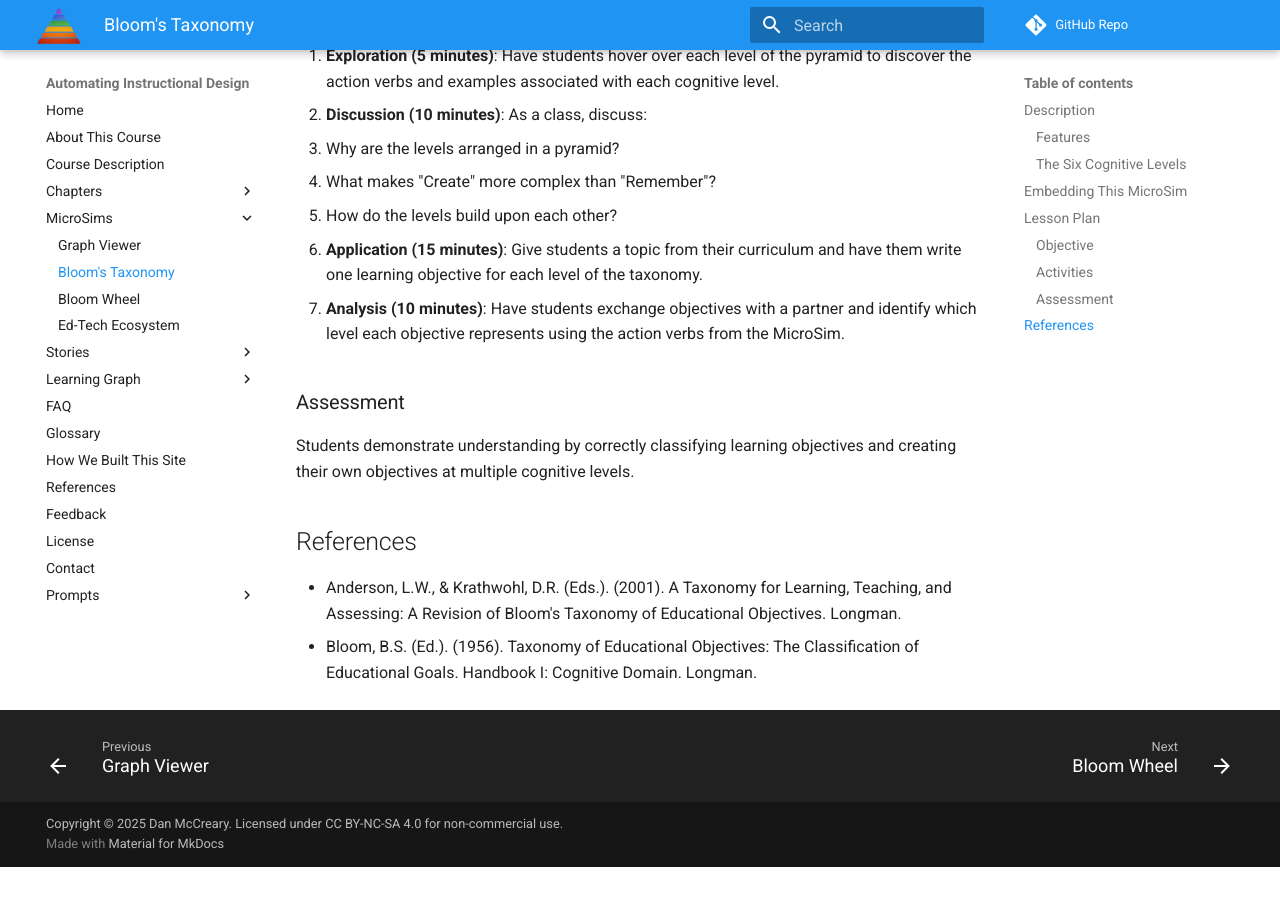
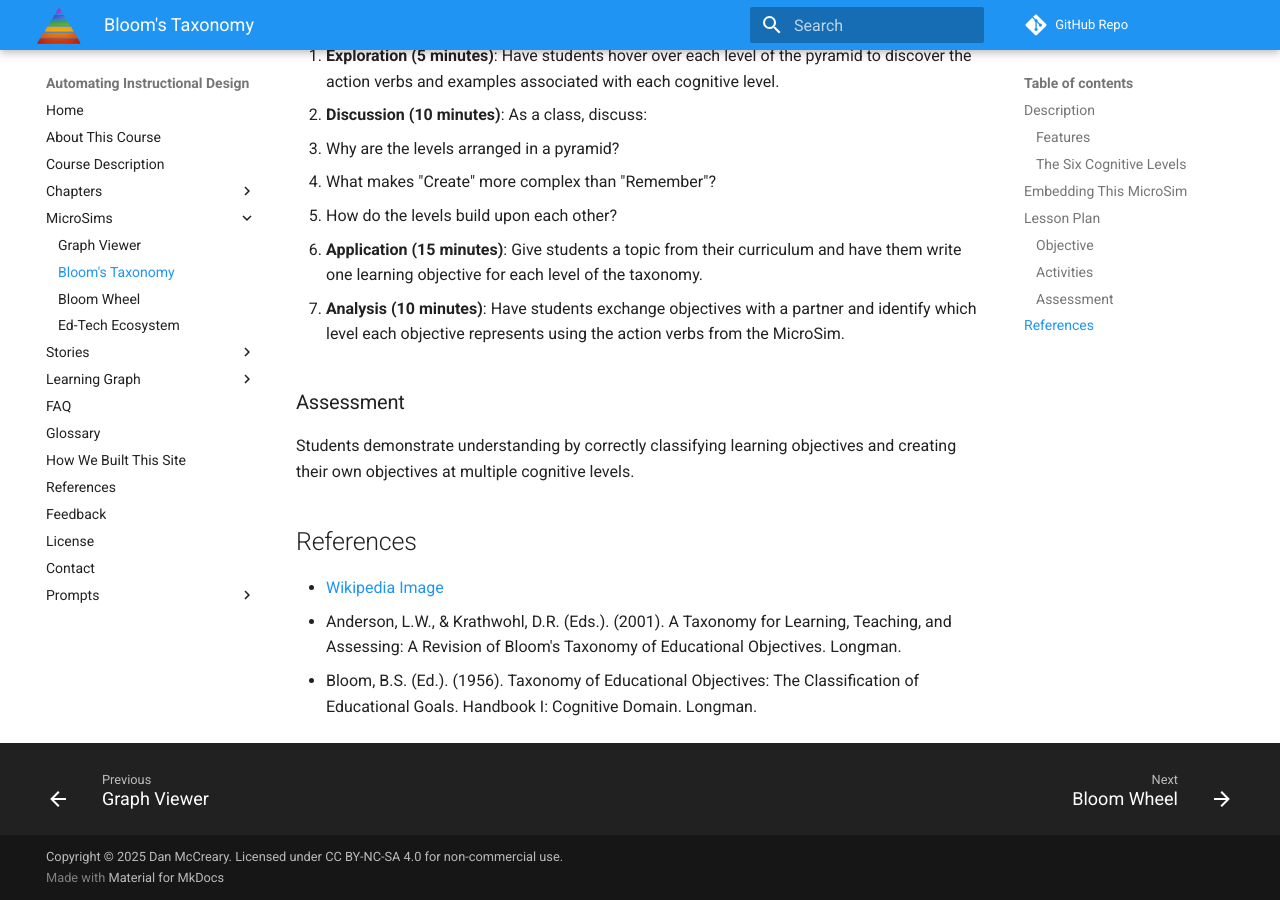
Before and after one commit to dmccreary/automating-instructional-design, an MkDocs documentation site: the page built from docs/sims/bloom-taxonomy/index.md, in a window 1280 px wide and 900 px high, scrolled down 1895 px. Built offline with MkDocs 1.6.1 and Material for MkDocs 9.7.7, drawn with Linux system fonts in a browser that asks for light colours; nearby versions of some CDN libraries; comment, search, counter and statistics services are not loaded; before the commit the page ends 2762 px from its top, so only the background shows below that.

Commit message:
updating content

```diff
--- a/docs/sims/bloom-taxonomy/index.md
+++ b/docs/sims/bloom-taxonomy/index.md
@@ -69,5 +69,6 @@ Students demonstrate understanding by correctly classifying learning objectives
 
 ## References
 
+- [Wikipedia Image](https://en.wikipedia.org/wiki/Bloom%27s_taxonomy#/media/File:Bloom's_revised_taxonomy.svg)
 - Anderson, L.W., & Krathwohl, D.R. (Eds.). (2001). A Taxonomy for Learning, Teaching, and Assessing: A Revision of Bloom's Taxonomy of Educational Objectives. Longman.
 - Bloom, B.S. (Ed.). (1956). Taxonomy of Educational Objectives: The Classification of Educational Goals. Handbook I: Cognitive Domain. Longman.
```
